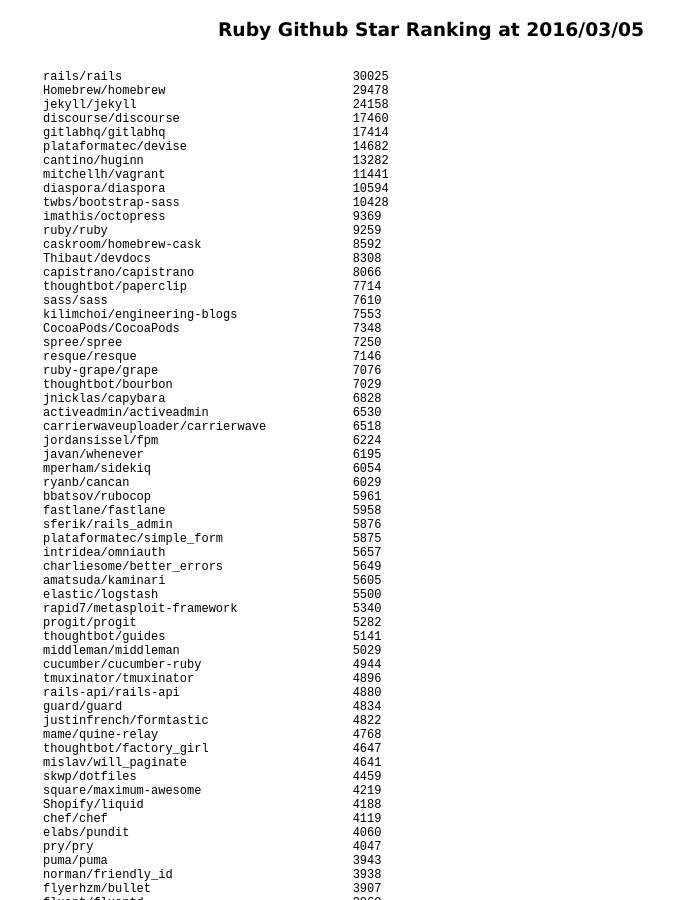
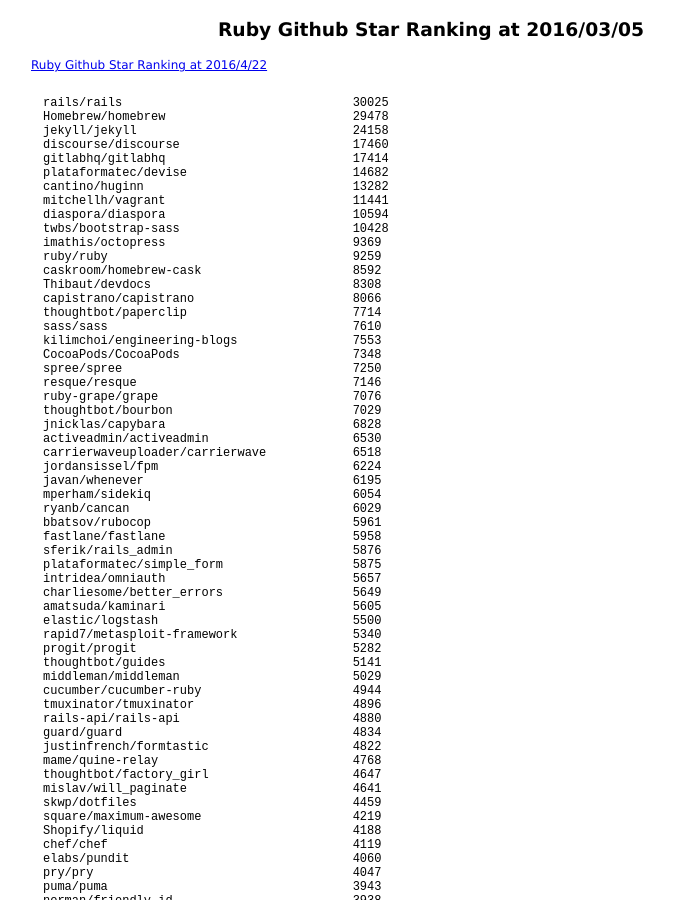
Before and after one commit to 38elements/38elements.github.com, a Jekyll site: the page built from _posts/2016-03-05-ruby-repository-github-star-ranking.md, in a window 1280 px wide and 900 px high. Shown: the whole window, without its empty margins (209-883 px from the left). Built offline with Jekyll 4.4.1, drawn with Linux system fonts in a browser that asks for light colours.

Commit message:
Update 2016-03-05-ruby-repository-github-star-ranking.md

```diff
--- a/_posts/2016-03-05-ruby-repository-github-star-ranking.md
+++ b/_posts/2016-03-05-ruby-repository-github-star-ranking.md
@@ -2,6 +2,7 @@
 layout: posts
 title: Ruby Github Star Ranking at 2016/03/05
 ---
+[Ruby Github Star Ranking at 2016/4/22](/2016/04/22/ruby-repository-github-star-ranking.html)
 <pre style="background-color: white;border: none;">
 rails/rails                                30025
 Homebrew/homebrew                          29478
```
